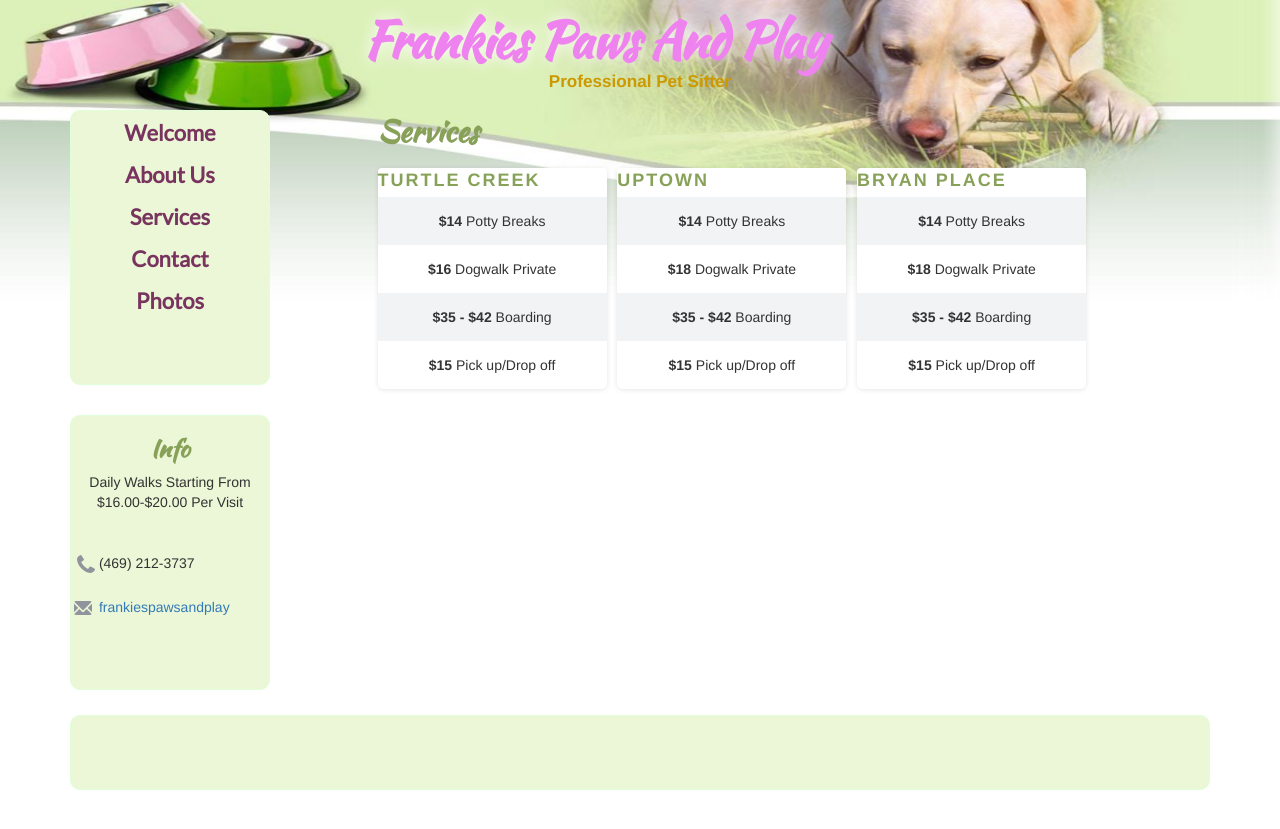
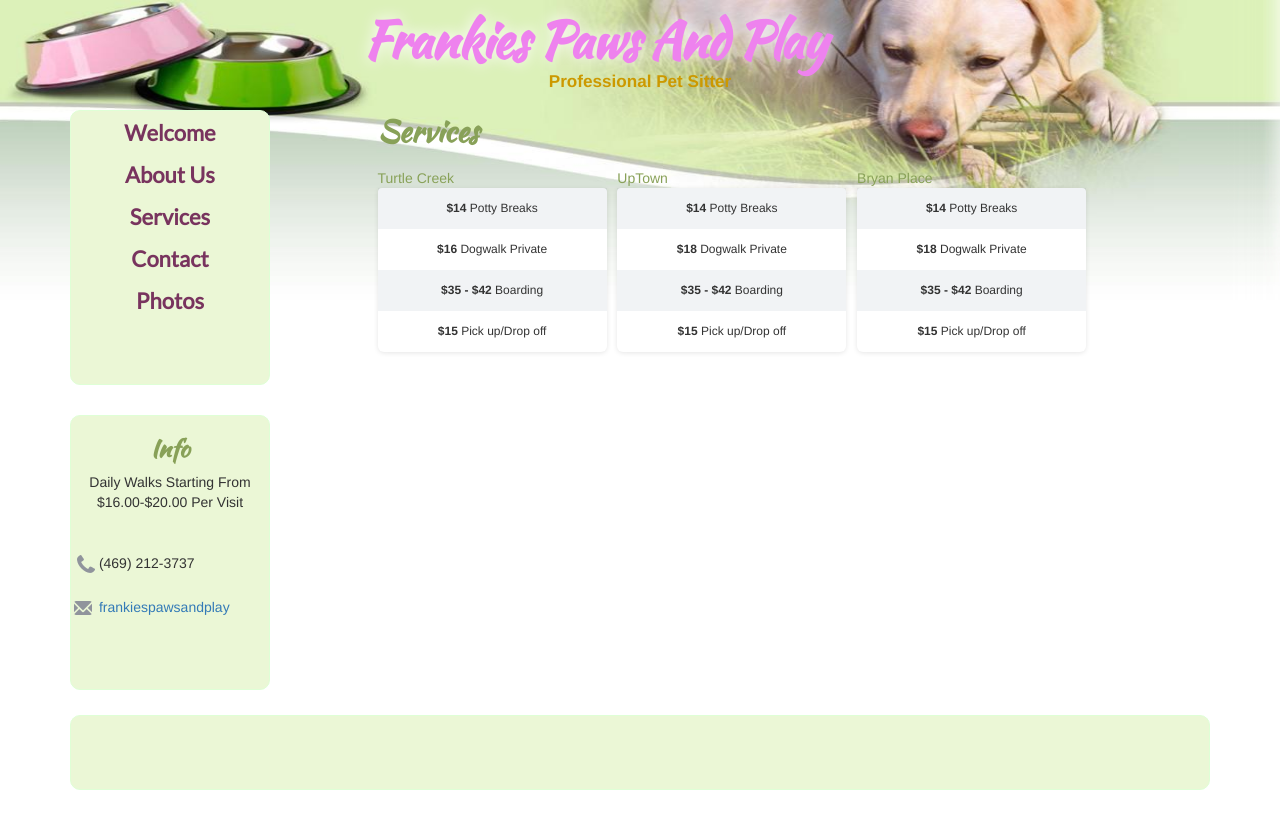
Before and after one commit to aevista/paws-and-play, a Jekyll site: the page built from services.md, in a window 1280 px wide. Shown: the top 829 px of the page. Built offline with Jekyll 4.4.1, drawn with Linux system fonts in a browser that asks for light colours; nearby versions of some CDN libraries.

Commit message:
modified service page for mobile

```diff
--- a/_includes/hamburgerddm.html
+++ b/_includes/hamburgerddm.html
@@ -15,7 +15,7 @@
       <ul class="nav navbar-nav">
         <li class="active"><a href="{{site.baseurl}}/">Welcome <span class="sr-only">(current)</span></a></li>
         {% for link in site.links %}
-          <li><a href="{{site.baseurl}}{{link.url}}" target="_self">{{link.name}}</a></li>
+          <li><a class="ddm-nav" href="{{site.baseurl}}{{link.url}}" target="_self">{{link.name}}</a></li>
         {% endfor %}
       </ul>
     </div><!-- /.navbar-collapse -->
--- a/_includes/services.html
+++ b/_includes/services.html
@@ -4,10 +4,11 @@
 		<ul class="cd-pricing-list cd-bounce-invert">
 			<li>
 				<ul class="cd-pricing-wrapper">
+					<span><h2>Turtle Creek</h2></span>
 					<li data-type="monthly" class="is-visible">
 						<header class="cd-pricing-header">
 							<div class="cd-price">
-								<span><h2>Turtle Creek</h2></span>
+
 
 							</div>
 						</header> <!-- .cd-pricing-header -->
@@ -31,10 +32,10 @@
 
 			<li class="cd-popular">
 				<ul class="cd-pricing-wrapper">
+					<span><h2>UpTown</h2></span>
 					<li data-type="monthly" class="is-visible">
 						<header class="cd-pricing-header">
 							<div class="cd-price">
-								<span><h2>UpTown</h2></span>
 							</div>
 						</header> <!-- .cd-pricing-header -->
 
@@ -56,10 +57,11 @@
 
 			<li>
 				<ul class="cd-pricing-wrapper">
+					<span><h2>Bryan Place</b></h2></span>
 					<li data-type="monthly" class="is-visible">
 						<header class="cd-pricing-header">
 							<div class="cd-price">
-								<span><h2>Bryan Place</h2></span>
+
 							</div>
 						</header> <!-- .cd-pricing-header -->
 
--- a/assets/stylesheets/servicestyle.css
+++ b/assets/stylesheets/servicestyle.css
@@ -437,7 +437,7 @@ Main Components
 }
 
 .cd-pricing-features {
-  width: 600px;
+  width: 400px;
 }
 .cd-pricing-features:after {
   content: "";
@@ -448,9 +448,8 @@ Main Components
   width: 100px;
   float: left;
   padding: 1.6em 1em;
-  font-size: 1.4rem;
+  font-size: 1.2rem;
   text-align: center;
-  white-space: nowrap;
   overflow: hidden;
   text-overflow: ellipsis;
 }
--- a/assets/stylesheets/style.css
+++ b/assets/stylesheets/style.css
@@ -32,6 +32,13 @@
     z-index: 1;
     width: 100px;
     border-style: none;
+}
+
+.ddm-nav {
+    background-color: rgba(221,221,221, .9);
+}
+.navbar-toggle {
+    background-color: #ddd;
 }
 
 .row-buffer {
```
